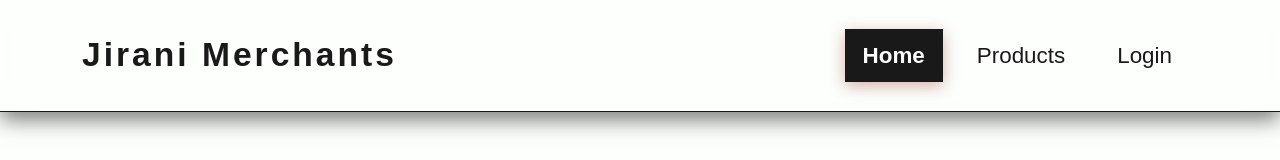
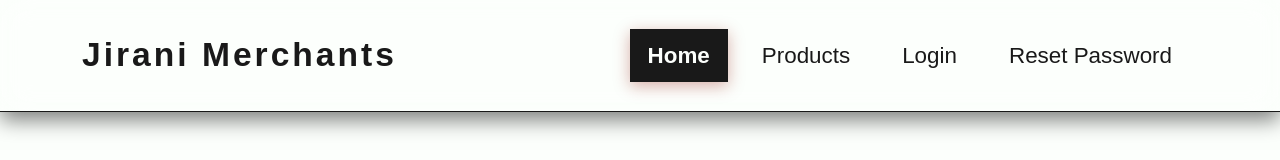
Before and after one commit to CMNDEGWA/De-commerce, a Vue app in the folder de_commerce_front-end/: page / in a window 1280 px wide. Shown: the top 160 px of the page. Built offline with nearby package versions, Linux system fonts and the light colour scheme; no server answers; a web font is replaced by a local one.

Commit message:
Update: Link Layout and Design Adjustment.

```diff
--- a/de_commerce_front-end/src/components/Navbar.vue
+++ b/de_commerce_front-end/src/components/Navbar.vue
@@ -47,6 +47,13 @@
         <li class="nav-item" v-if="!isAuthenticated">
           <router-link class="nav-link" to="/login" active-class="active-page">
             Login
+          </router-link>
+        </li>
+
+        <!-- Reset Password Link - For unauthenticated users -->
+        <li class="nav-item" v-if="!isAuthenticated">
+          <router-link class="nav-link" to="/reset-password" active-class="active-page">
+            Reset Password
           </router-link>
         </li>
 
```
